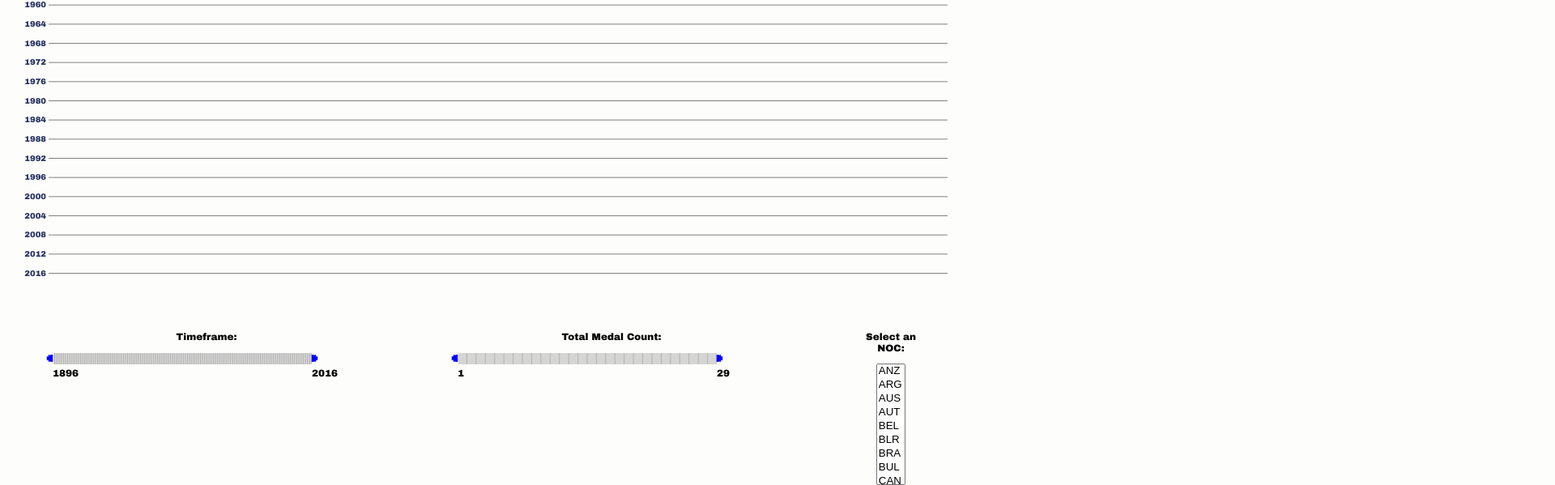
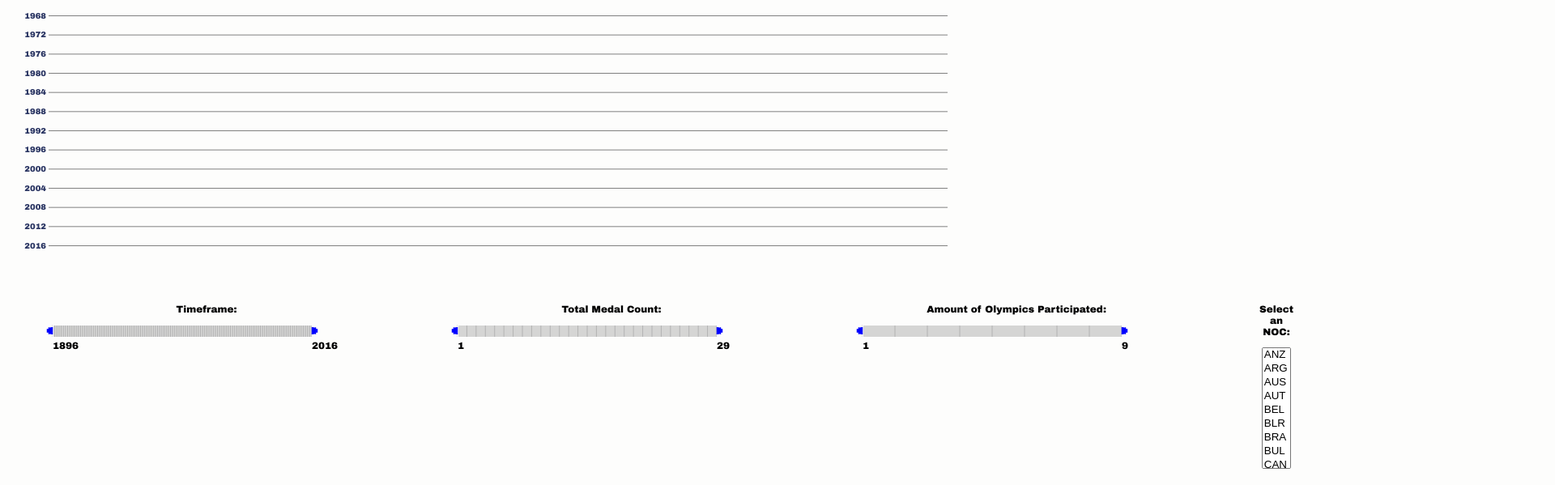
Before and after one commit to UW-CSE442-WI20/A3-Olympians, a website built with Parcel: page src/index.html in a window 1280 px wide. Shown: the part 511-1110 px from the top of the page at 81% size, 1920 px wide, since content can reach past the window. Built offline with nearby package versions, Linux system fonts and the light colour scheme.

Commit message:
Filtering by olympic amount slider

```diff
--- a/src/globals.js
+++ b/src/globals.js
@@ -27,6 +27,8 @@ export var maxOrder = 8760;
 
 export var medalCounts;
 export var medalRange = [1, 28]; // [minMedals, maxMedals]
+export var olympicAmountCounts;
+export var olympicAmountRange = [1, 7];
 export var selectedValues = [];
 export var peopleNames = [];
 // data structures to be loaded in
--- a/src/index.html
+++ b/src/index.html
@@ -24,6 +24,10 @@
                 <p>Total Medal Count:</p>
                 <svg id="medalSlider" width="500" height="40"></svg>
             </div>
+            <div id="olympicAmountEventHandler">
+                <p>Amount of Olympics Participated:</p>
+                <svg id="olympicAmountSlider" width="500" height="40"></svg>
+            </div>
             <div class="dropdown">
                 <p>Select an NOC:</p>
                 <select id="select-NOC" multiple></select>
--- a/src/index.js
+++ b/src/index.js
@@ -12,6 +12,9 @@ import {
 import {
   medalslider
 } from './medalslider';
+import {
+  olympicamountslider
+} from './olympicamountslider';
 import {
   generateAthleteChart
 } from './athletechart';
@@ -35,6 +38,8 @@ var {
 
   medalCounts,
   medalRange,
+  olympicAmountCounts,
+  olympicAmountRange,
   selectedValues,
   peopleNames,
   // data structures to be loaded in
@@ -131,6 +136,17 @@ function initializeDataStructures(data) {
     return item.Name;
   });
 
+
+  const uniqueYears = _.uniq(data, function(item) {
+    return item.Name + " " + item.Year;
+  })
+
+  olympicAmountCounts = _.countBy(uniqueYears, function(item) {
+    return item.Name;
+  })
+  console.log('1a');
+  console.log(olympicAmountCounts);
+
   // find the maximum number of medals someone has
   // maxMedals = _.max(medalCounts, function (item) {
   //   return item;
@@ -208,10 +224,10 @@ function setupNOCFiltering(data) {
     }
     peopleNames = [];
     for (var i = 0; i < selectedValues.length; i++) {
-      redrawWithAnimation(svg, chart, filterByMedal(entriesByNOC[selectedValues[i]], medalCounts, medalRange[0], medalRange[1]),
+      var filteredMedalData = filterByMedal(entriesByNOC[selectedValues[i]], medalCounts, medalRange[0], medalRange[1]);
+      redrawWithAnimation(svg, chart, filterAll(entriesByNOC[selectedValues[i]]),
          entriesByName, xScale, yScale, colorScale, xAxis, xAxisGroup, xColumn, yColumn, colorColumn, circleRadius, minOrder, maxOrder);
     }
-
   });
 }
 
@@ -268,11 +284,53 @@ function initializeMedalSlider() {
       // redraw data within range selection
       if (typeof selectedValues !== 'undefined') {
         for (let i = 0; i < selectedValues.length; i++) {
-          redraw(svg, chart, filterByMedal(entriesByNOC[selectedValues[i]], medalCounts, medalRange[0], medalRange[1]),
+          var filteredMedalData = filterByMedal(entriesByNOC[selectedValues[i]], medalCounts, medalRange[0], medalRange[1]);
+          redraw(svg, chart, filterAll(entriesByNOC[selectedValues[i]]),
              entriesByName, xScale, yScale, colorScale, xAxis, xAxisGroup, xColumn, yColumn, colorColumn, circleRadius, minOrder, maxOrder);
         }
       }
     });
+}
+
+// initialize the medalslider
+function initializeOlympicAmountSlider() {
+  var myOlympicAmountSlider = olympicamountslider(1, 8);
+  olympicAmountRange = myOlympicAmountSlider.getRange();
+  // minMedals = medalRange[0];
+  // maxMedals = medalRange[1];
+  d3.select('#olympicAmountEventHandler')
+    .on('change', function() {
+      // reset
+      chart.selectAll("circle")
+        .transition()
+        .style("opacity", 0)
+        .duration(500)
+        .remove();
+      chart.selectAll("line")
+        .transition()
+        .style("opacity", 0)
+        .duration(500)
+        .remove();
+      // get min and max medal medal counts
+      olympicAmountRange = myOlympicAmountSlider.getRange();
+      // redraw data within range selection
+      if (typeof selectedValues !== 'undefined') {
+        for (let i = 0; i < selectedValues.length; i++) {
+          // var amountFilter = filterByMedal(entriesByNOC[selectedValues[i]], olympicAmountCounts, olympicAmountRange[0], olympicAmountRange[1]);
+          // console.log(amountFilter);
+          redraw(svg, chart, filterAll(entriesByNOC[selectedValues[i]]),
+             entriesByName, xScale, yScale, colorScale, xAxis, xAxisGroup, xColumn, yColumn, colorColumn, circleRadius, minOrder, maxOrder);
+        }
+      }
+    });
+}
+
+function filterAll (data) {
+  var medalsFiltered = filterByMedal(data, medalCounts, medalRange[0], medalRange[1]);
+  console.log('yoyoyoyoyoyoy');
+  console.log(medalRange);
+  var filterMedalsAndAmount = filterByMedal(medalsFiltered, olympicAmountCounts, olympicAmountRange[0], olympicAmountRange[1]);
+  return filterMedalsAndAmount;
 }
 
 
@@ -473,6 +531,7 @@ d3.csv(csvFile).then(function(data) {
   initializeTimeSlider();
   // initialize medalSlider
   initializeMedalSlider();
+  initializeOlympicAmountSlider();
   // initialize/create all the dropdowns/filters that will be shown in the view
   initializeOptions(data);
   autocomplete(document.getElementById("searchbar"));
--- /dev/null
+++ b/src/olympicamountslider.js
@@ -0,0 +1,154 @@
+///////////////////////////////////////////////////////
+///////////////////////////////////////////////////////
+// TIME RANGE SLIDER
+///////////////////////////////////////////////////////
+///////////////////////////////////////////////////////
+
+const d3 = require("d3");
+
+export function olympicamountslider(min, max) {
+    var myrange = [min, max + 1];
+    //var slidervalues = [1,2,3,4,5,6,7,8,9,10,11,12,13,14,
+    //  15,16,17,18,19,20,21,22,23,24,25,26,27,28];
+    // set width and height of slider control
+    var w = 400;
+    var h = 300;
+    var controlMargin = {top: 140, bottom: 145, left: 40, right: 40};
+    // dimensions of slider bar
+    var width = w - controlMargin.left - controlMargin.right;
+    var height = h - controlMargin.top - controlMargin.bottom;
+    // create x scale
+    var x = d3.scaleLinear()
+        .domain(myrange)  // data space
+        .range([0, width]);  // display space
+
+    // create translated g
+    const g = d3.select("#olympicAmountSlider")
+        .append('g')
+        .attr('transform', "translate(60,0)");
+
+    // draw background lines
+    g.append('g').selectAll('line')
+        .data(d3.range(myrange[0], myrange[1] + 1))
+        .enter()
+        .append('line')
+        .attr('x1', d => x(d)).attr('x2', d => x(d))
+        .attr('y1', 0).attr('y2', height)
+        .style('stroke', '#ccc')
+
+    // labels
+    var labelL = g.append('text')
+        .attr('id', 'labelleft')
+        .attr('x', 0)
+        .attr('y', height + 15)
+        .text(myrange[0]);
+    var labelR = g.append('text')
+        .attr('id', 'labelright')
+        .attr('x', 0)
+        .attr('y', height + 15)
+        .text(myrange[1]);
+
+    // define brush
+    var brush = d3.brushX()
+        .extent([[0, 0], [width, height]])
+        .on('brush', function () {
+            var s = d3.event.selection;
+            var svg = d3.select('svg');
+            svg.node().value = s.map(d => Math.round(x.invert(d)));
+            console.log(svg.node().value);
+            //svg.node().value = determineYear(val, slidervalues);
+            // update and move labels
+            labelL.attr('x', s[0])
+                .text(svg.node().value[0]);
+            labelR.attr('x', s[1])
+                .text(svg.node().value[1]);
+            // move brush handles
+            handle
+                .attr("display", null)
+                .attr("transform", function (d, i) {
+                    return "translate(" + [s[i], -height / 4] + ")";
+                });  // CHANGE HANDLE POSITION HERE
+            // update view
+            // if the view should only be updated after brushing is over,
+            // move these two lines into the on('end') part below
+            svg.node().dispatchEvent(new CustomEvent("input"));
+            let event = new Event("change");
+            olympicAmountEventHandler.dispatchEvent(event);
+        })
+
+    // append brush to g
+    var gBrush = g.append("g")
+        .attr("class", "brush")
+        .call(brush);
+
+    // add brush handles (from https://bl.ocks.org/Fil/2d43867ba1f36a05459c7113c7f6f98a)
+    var brushResizePath = function (d) {
+        var e = +(d.type == "e"),
+            x = e ? 1 : -1,
+            y = height / 2;
+        return "M" + (.5 * x) + "," + y + "A6,6 0 0 " + e + " " + (6.5 * x) + "," + (y + 6) + "V" + (2 * y - 6) +
+            "A6,6 0 0 " + e + " " + (.5 * x) + "," + (2 * y) + "Z" + "M" + (2.5 * x) + "," + (y + 8) + "V" + (2 * y - 8) +
+            "M" + (4.5 * x) + "," + (y + 8) + "V" + (2 * y - 8);
+    };
+
+    var handle = gBrush.selectAll(".handle--custom")
+        .data([{type: "w"}, {type: "e"}])
+        .enter().append("path")
+        .attr("class", "handle--custom")
+        .attr("transform", "translate(10,10)")
+        .attr("stroke", "blue")
+        .attr("stroke-width", 1.5)
+        .attr("fill", "blue")
+        .attr("cursor", "ew-resize")
+        .attr("d", brushResizePath);  // the brush shape
+
+    // override default behaviour - clicking outside of the selected area
+    // will select a small piece there rather than deselecting everything
+    // https://bl.ocks.org/mbostock/6498000
+    gBrush.selectAll(".overlay")
+        .each(function (d) {
+            d.type = "selection";
+        })
+        .on("mousedown touchstart", brushcentered);
+
+    function brushcentered() {
+        var dx = x(1) - x(0), // Use a fixed width when recentering.
+            cx = d3.mouse(this)[0],
+            x0 = cx - dx / 2,
+            x1 = cx + dx / 2;
+        d3.select(this.parentNode).call(brush.move, x1 > width ? [width - dx, width] : x0 < 0 ? [0, dx] : [x0, x1]);
+    }
+
+    // select entire range
+    gBrush.call(brush.move, myrange.map(x));
+
+    var getRange = function () {
+        var range = d3.brushSelection(gBrush.node()).map(d => Math.round(x.invert(d)));
+        //range = determineYear(range, slidervalues);
+        console.log("RANGE ", range);
+        return range
+    }
+
+    return {getRange: getRange}
+}
+
+//// HELPER FUNCTION
+//// Round slider value to the nearest valid Olympic year
+// function determineYear(val, slidervalues) {
+//   // get start year
+//   for (let i = 0; i < slidervalues.length; i++) {
+//     if (Math.abs(slidervalues[i] - val[0]) <= 3) {
+//       val[0] = slidervalues[i];
+//       break;
+//     }
+//   }
+//   // get end year
+//   for (let i = 0; i < slidervalues.length; i++) {
+//     if (Math.abs(slidervalues[i] - val[1]) <= 3) {
+//
+//       val[1] = slidervalues[i];
+//       break;
+//     }
+//   }
+//   return val;
+// }
```
